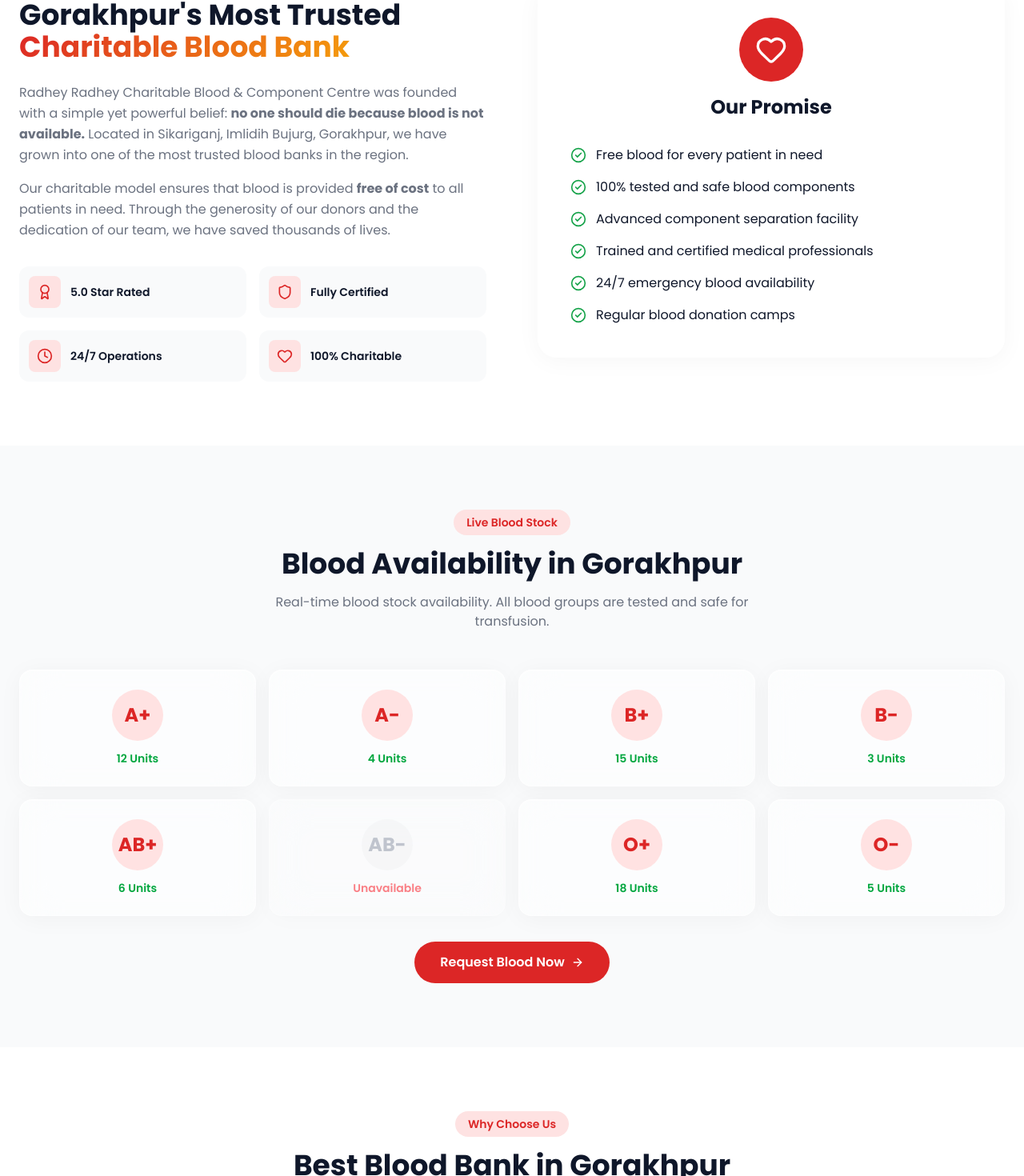
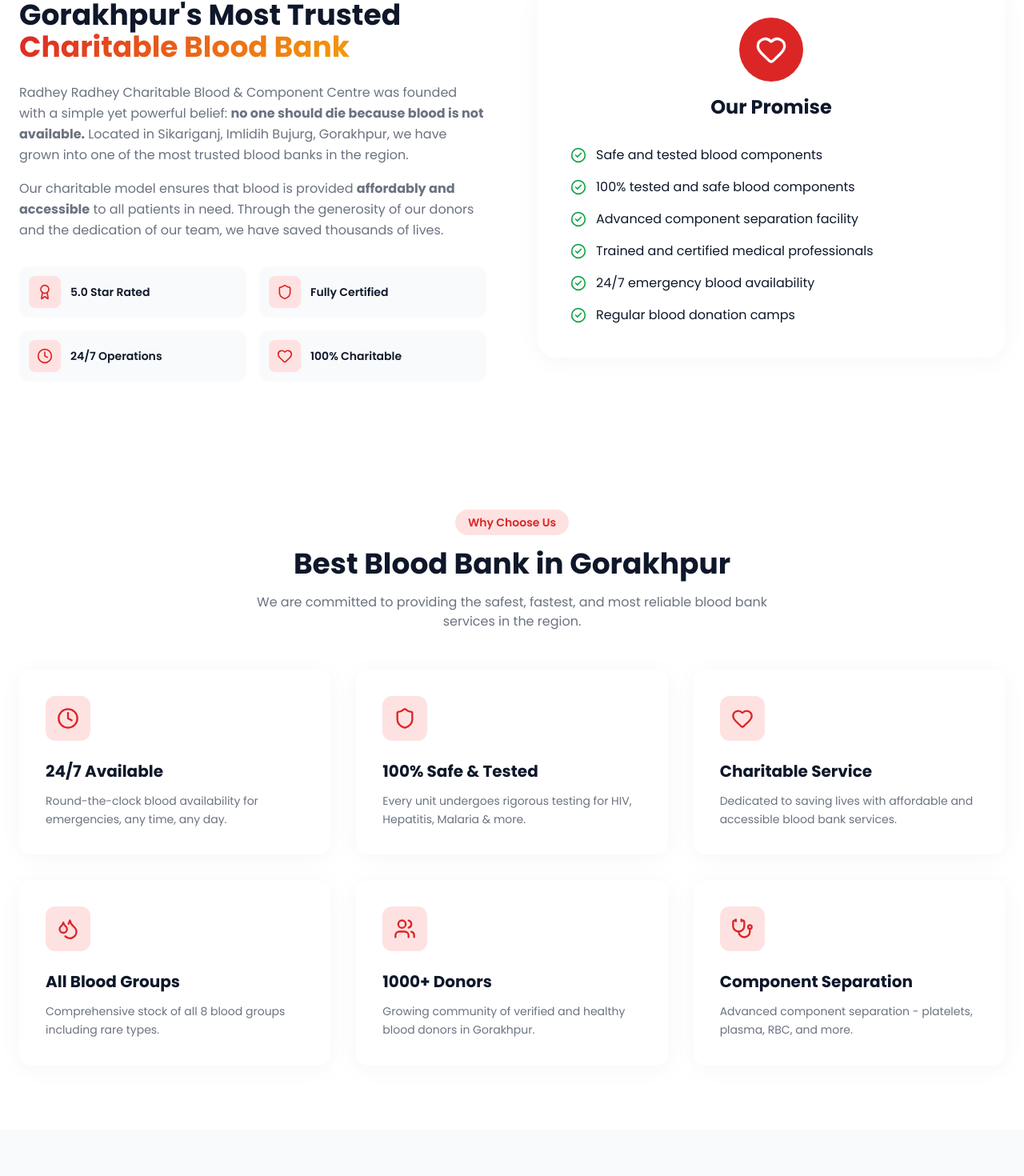
Before and after one commit to kanXer/Radhe-Redhe-Blood-Bank, a Next.js app: page / in a window 1280 px wide. Shown: the part 1199-2669 px from the top of the page at 80% size. Built offline with nearby package versions, Linux system fonts and the light colour scheme.

Commit message:
Add files via upload

```diff
--- a/src/app/page.tsx
+++ b/src/app/page.tsx
@@ -5,7 +5,6 @@
   Shield,
   Users,
   Phone,
-  ArrowRight,
   CheckCircle2,
   Star,
   Activity,
@@ -18,21 +17,10 @@
   Syringe,
 } from "lucide-react";
 
-const bloodGroups = [
-  { group: "A+", available: true, units: 12 },
-  { group: "A-", available: true, units: 4 },
-  { group: "B+", available: true, units: 15 },
-  { group: "B-", available: true, units: 3 },
-  { group: "AB+", available: true, units: 6 },
-  { group: "AB-", available: false, units: 0 },
-  { group: "O+", available: true, units: 18 },
-  { group: "O-", available: true, units: 5 },
-];
-
 const features = [
   { icon: Clock, title: "24/7 Available", description: "Round-the-clock blood availability for emergencies, any time, any day." },
   { icon: Shield, title: "100% Safe & Tested", description: "Every unit undergoes rigorous testing for HIV, Hepatitis, Malaria & more." },
-  { icon: Heart, title: "Completely Free", description: "Charitable service - no charges for blood, ever. We believe in saving lives." },
+  { icon: Heart, title: "Charitable Service", description: "Dedicated to saving lives with affordable and accessible blood bank services." },
   { icon: Droplets, title: "All Blood Groups", description: "Comprehensive stock of all 8 blood groups including rare types." },
   { icon: Users, title: "1000+ Donors", description: "Growing community of verified and healthy blood donors in Gorakhpur." },
   { icon: Stethoscope, title: "Component Separation", description: "Advanced component separation - platelets, plasma, RBC, and more." },
@@ -40,7 +28,7 @@
 
 const steps = [
   { step: "1", title: "Call Us", description: "Reach us anytime for emergency blood requirements." },
-  { step: "2", title: "Health Screening", description: "Free health checkup to ensure safe donation." },
+  { step: "2", title: "Health Screening", description: "Health checkup to ensure safe donation." },
   { step: "3", title: "Safe Donation", description: "Painless, hygienic blood collection by trained professionals." },
   { step: "4", title: "Save Lives", description: "Your single donation can save up to 3 lives in need." },
 ];
@@ -48,23 +36,23 @@
 const testimonials = [
   { name: "Rajesh Kumar", text: "Radhey Radhey Blood Bank saved my mother's life during an emergency at 2 AM. They had blood available instantly. Truly a lifesaver!", rating: 5 },
   { name: "Priya Sharma", text: "I have been donating here for 2 years. The staff is incredibly professional and the process is completely safe. Best blood bank in Gorakhpur!", rating: 5 },
-  { name: "Amit Singh", text: "When my father needed surgery, they provided all required blood components free of cost. Their charitable work is commendable.", rating: 5 },
+  { name: "Amit Singh", text: "When my father needed surgery, they provided all required blood components quickly and professionally. Their service is commendable.", rating: 5 },
   { name: "Sunita Devi", text: "My husband met with a serious accident and we needed O- blood urgently at midnight. Radhey Radhey Blood Bank arranged it within 30 minutes. God bless this team!", rating: 5 },
   { name: "Vikram Yadav", text: "I donated blood here for the first time. The staff made me feel so comfortable and explained everything. Now I donate every 3 months. Highly recommended!", rating: 5 },
-  { name: "Neha Gupta", text: "Best blood bank in entire Gorakhpur! My son needed platelets during dengue and they provided it free. These people are doing saintly work.", rating: 5 },
-  { name: "Ravi Verma", text: "Transparent, hygienic, and completely free. I have referred many families here and everyone had a great experience. True charitable service!", rating: 5 },
+  { name: "Neha Gupta", text: "Best blood bank in entire Gorakhpur! My son needed platelets during dengue and they arranged it promptly. These people are doing great work.", rating: 5 },
+  { name: "Ravi Verma", text: "Transparent, hygienic, and professional. I have referred many families here and everyone had a great experience. True charitable service!", rating: 5 },
   { name: "Anita Singh", text: "We live in a rural area near Sikariganj. During my delivery, I needed blood urgently. Radhey Radhey delivered it to the hospital on time. Forever grateful!", rating: 5 },
 ];
 
 const stats = [
   { number: "5000+", label: "Lives Saved" },
   { number: "1000+", label: "Active Donors" },
-  { number: "100%", label: "Free Service" },
+  { number: "10K+", label: "Units Issued" },
   { number: "24/7", label: "Availability" },
 ];
 
 const faqs = [
-  { q: "Is blood really free?", a: "Yes, 100% free. We are a charitable blood bank and never charge for blood." },
+  { q: "Is blood really free?", a: "We are a charitable blood bank. Please contact us for pricing details and assistance." },
   { q: "How can I donate blood?", a: "Just call us or visit our centre. You should be 18-65 years old, weigh above 45kg, and be in good health." },
   { q: "How often can I donate?", a: "Every 3 months for males and every 4 months for females." },
   { q: "Is the blood safe?", a: "Yes. Every unit is tested for HIV, Hepatitis B & C, Malaria, and Syphilis before issue." },
@@ -91,7 +79,7 @@
               </h1>
               <p className="text-base sm:text-lg text-muted max-w-lg leading-relaxed">
                 Radhey Radhey Charitable Blood &amp; Component Centre provides{" "}
-                <strong>free, safe, and 24/7 blood availability</strong> in
+                <strong>safe, and 24/7 blood availability</strong> in
                 Gorakhpur. No charges, no conditions - just saving lives.
               </p>
               <div className="flex flex-col sm:flex-row gap-3 sm:gap-4">
@@ -105,7 +93,7 @@
                 </a>
               </div>
               <div className="flex items-center gap-4 sm:gap-6 md:gap-8 pt-2 sm:pt-4 flex-wrap">
-                {["100% Free", "24/7 Available", "Safe & Tested"].map((item) => (
+                {["24/7 Available", "Safe & Tested", "All Blood Groups"].map((item) => (
                   <div key={item} className="flex items-center gap-1.5 sm:gap-2">
                     <CheckCircle2 className="w-4 h-4 sm:w-5 sm:h-5 text-success" />
                     <span className="text-xs sm:text-sm text-muted">{item}</span>
@@ -163,7 +151,7 @@
                   we have grown into one of the most trusted blood banks in the region.
                 </p>
                 <p>
-                  Our charitable model ensures that blood is provided <strong>free of cost</strong> to
+                  Our charitable model ensures that blood is provided <strong>affordably and accessible</strong> to
                   all patients in need. Through the generosity of our donors and the
                   dedication of our team, we have saved thousands of lives.
                 </p>
@@ -193,7 +181,7 @@
               </div>
               <div className="space-y-3 sm:space-y-4">
                 {[
-                  "Free blood for every patient in need",
+                  "Safe and tested blood components",
                   "100% tested and safe blood components",
                   "Advanced component separation facility",
                   "Trained and certified medical professionals",
@@ -207,47 +195,6 @@
                 ))}
               </div>
             </div>
-          </div>
-        </div>
-      </section>
-
-      {/* Blood Stock */}
-      <section id="blood-stock" className="py-14 sm:py-16 md:py-20 bg-gray-50 dark:bg-[#111113]">
-        <div className="max-w-7xl mx-auto px-4 sm:px-6">
-          <div className="text-center mb-8 sm:mb-10 md:mb-12">
-            <span className="inline-block bg-primary-light dark:bg-zinc-800 text-primary px-3 sm:px-4 py-1 sm:py-1.5 rounded-full text-xs sm:text-sm font-semibold mb-3 sm:mb-4">
-              Live Blood Stock
-            </span>
-            <h2 className="text-2xl sm:text-3xl md:text-4xl font-bold text-secondary mb-3 sm:mb-4">
-              Blood Availability in Gorakhpur
-            </h2>
-            <p className="text-muted max-w-2xl mx-auto text-sm sm:text-base px-2">
-              Real-time blood stock availability. All blood groups are tested and safe for transfusion.
-            </p>
-          </div>
-          <div className="grid grid-cols-2 sm:grid-cols-4 gap-3 sm:gap-4">
-            {bloodGroups.map((item) => (
-              <div
-                key={item.group}
-                className={`glass-card dark:bg-zinc-900/60 rounded-xl sm:rounded-2xl p-4 sm:p-6 text-center border-2 transition-all hover:shadow-lg ${
-                  item.available ? "border-green-200 dark:border-green-800/50 hover:border-green-400" : "border-red-200 dark:border-zinc-700 opacity-60"
-                }`}
-              >
-                <div className={`w-12 h-12 sm:w-14 sm:h-14 md:w-16 md:h-16 mx-auto rounded-full flex items-center justify-center text-lg sm:text-xl md:text-2xl font-bold mb-2 sm:mb-3 ${
-                  item.available ? "bg-red-100 dark:bg-zinc-800 text-primary" : "bg-gray-100 dark:bg-zinc-800/60 text-gray-400"
-                }`}>
-                  {item.group}
-                </div>
-                <div className={`text-xs sm:text-sm font-semibold ${item.available ? "text-green-600 dark:text-green-400" : "text-red-500 dark:text-red-400"}`}>
-                  {item.available ? `${item.units} Units` : "Unavailable"}
-                </div>
-              </div>
-            ))}
-          </div>
-          <div className="text-center mt-6 sm:mt-8">
-            <a href="#contact" className="inline-flex items-center gap-2 bg-primary text-white px-6 sm:px-8 py-3 sm:py-3.5 rounded-full font-semibold hover:bg-primary-dark transition-colors text-sm sm:text-base min-h-[44px]">
-              Request Blood Now <ArrowRight className="w-4 h-4" />
-            </a>
           </div>
         </div>
       </section>
@@ -428,11 +375,11 @@
             in Gorakhpur who are making a difference.
           </p>
           <div className="flex flex-col sm:flex-row gap-3 sm:gap-4 justify-center">
-            <a href="tel:+917860810516" className="inline-flex items-center justify-center gap-2 bg-white text-primary px-6 sm:px-8 py-3.5 sm:py-4 rounded-full text-base sm:text-lg font-semibold hover:bg-gray-100 transition-colors min-h-[48px]">
+            <a href="tel:+919140990376" className="inline-flex items-center justify-center gap-2 bg-white text-primary px-6 sm:px-8 py-3.5 sm:py-4 rounded-full text-base sm:text-lg font-semibold hover:bg-gray-100 transition-colors min-h-[48px]">
               <Phone className="w-4 h-4 sm:w-5 sm:h-5" />
               Call Now for Blood
             </a>
-            <a href="https://wa.me/917860810516?text=Hi!%20I%20need%20blood%20from%20Radhey%20Radhey%20Blood%20Bank" target="_blank" rel="noopener noreferrer" className="inline-flex items-center justify-center gap-2 bg-[#25D366] text-white px-6 sm:px-8 py-3.5 sm:py-4 rounded-full text-base sm:text-lg font-semibold hover:bg-[#128C7E] transition-colors min-h-[48px]">
+            <a href="https://wa.me/919140990376?text=Hi!%20I%20need%20blood%20from%20Radhey%20Radhey%20Blood%20Bank" target="_blank" rel="noopener noreferrer" className="inline-flex items-center justify-center gap-2 bg-[#25D366] text-white px-6 sm:px-8 py-3.5 sm:py-4 rounded-full text-base sm:text-lg font-semibold hover:bg-[#128C7E] transition-colors min-h-[48px]">
               WhatsApp Us
             </a>
           </div>
@@ -445,7 +392,7 @@
             <div>
               <Phone className="w-6 h-6 sm:w-7 sm:h-7 md:w-8 md:h-8 mx-auto mb-2 sm:mb-3 text-white/80" />
               <h4 className="font-bold mb-0.5 sm:mb-1 text-sm sm:text-base">Phone</h4>
-              <p className="text-white/70 text-xs sm:text-sm">+91 78608 10516</p>
+              <p className="text-white/70 text-xs sm:text-sm">+91 91409 90376</p>
             </div>
             <div>
               <Clock className="w-6 h-6 sm:w-7 sm:h-7 md:w-8 md:h-8 mx-auto mb-2 sm:mb-3 text-white/80" />
```
Also changed, not shown: src/app/layout.tsx (+4 -4 lines).
